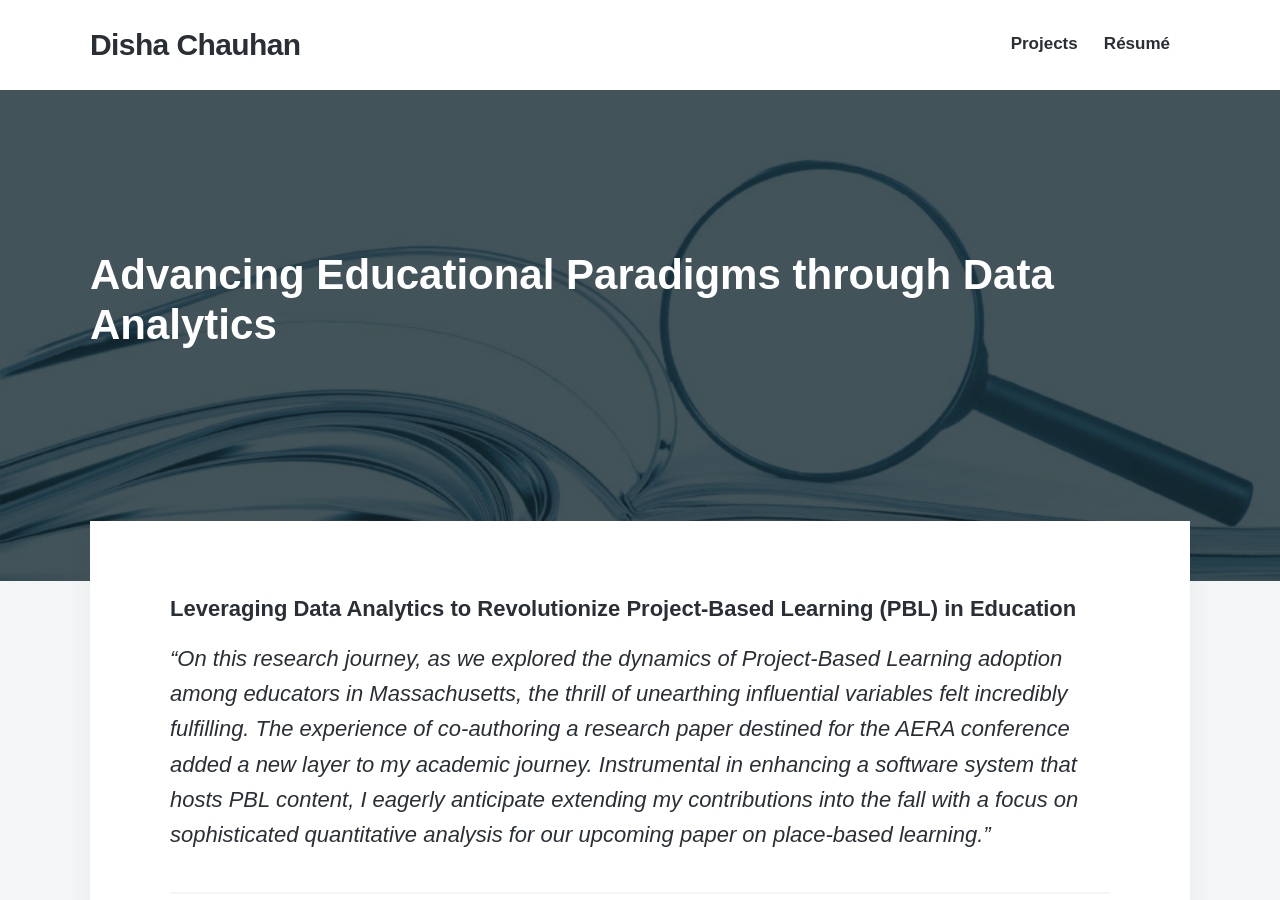
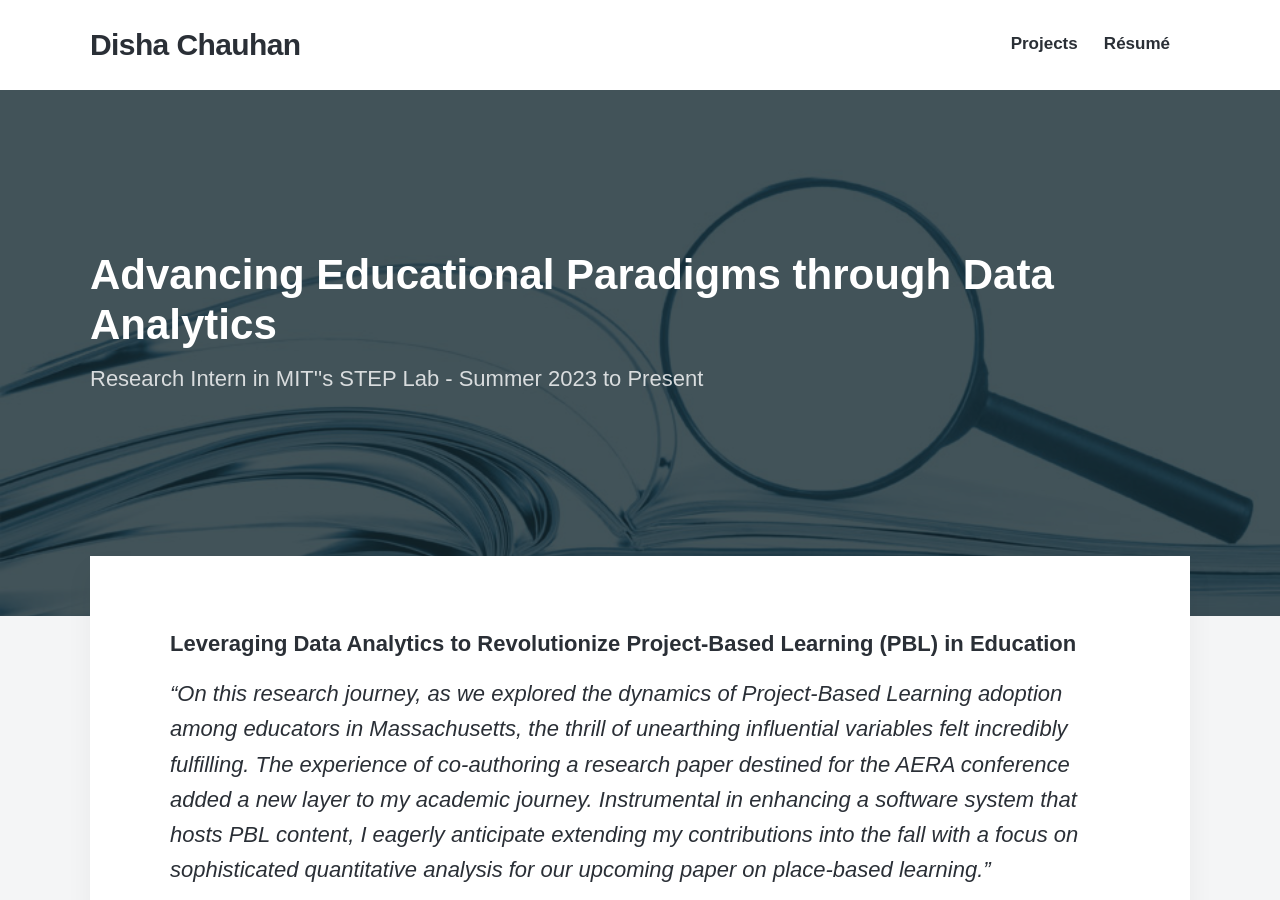
Before and after one commit to disha-22/disha-22.github.io, a Jekyll site: the page built from _projects/step.md, in a window 1280 px wide and 900 px high. Built offline with Jekyll 4.4.1, drawn with Linux system fonts in a browser that asks for light colours; nearby versions of some CDN libraries; some web fonts are replaced.

Commit message:
Update step.md

```diff
--- a/_projects/step.md
+++ b/_projects/step.md
@@ -1,6 +1,6 @@
 ---
 title: 'Advancing Educational Paradigms through Data Analytics'
-subtitle:
+subtitle: Research Intern in MIT''s STEP Lab - Summer 2023 to Present
 date: 2023-06-28 00:00:00
 description: Engaged in Transformative Research on Project-based Learning (PBL) Adoption and Curricula, Co-Authoring for AERA Conference
 featured_image: '/images/investigative-research-960.jpg'
```
